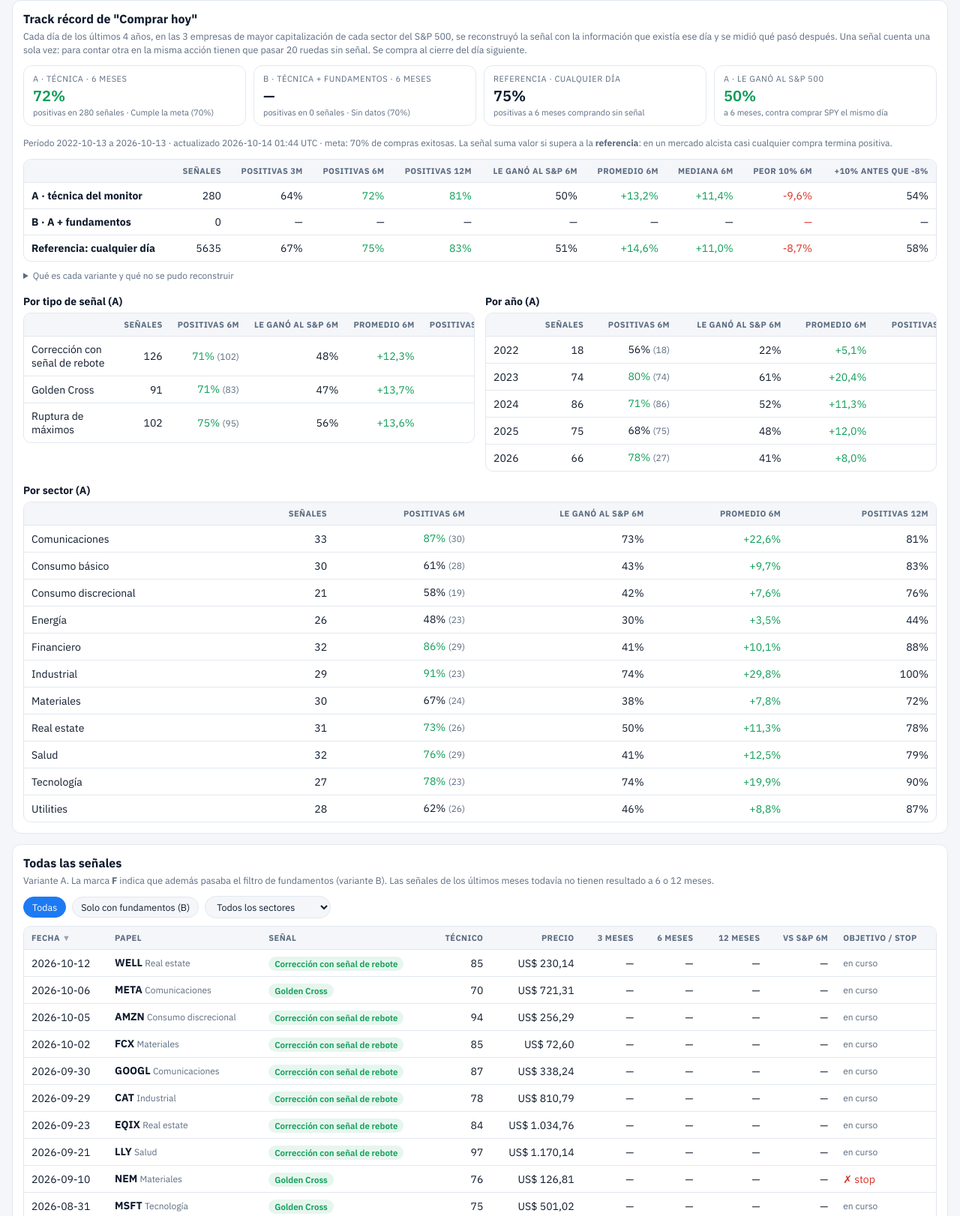
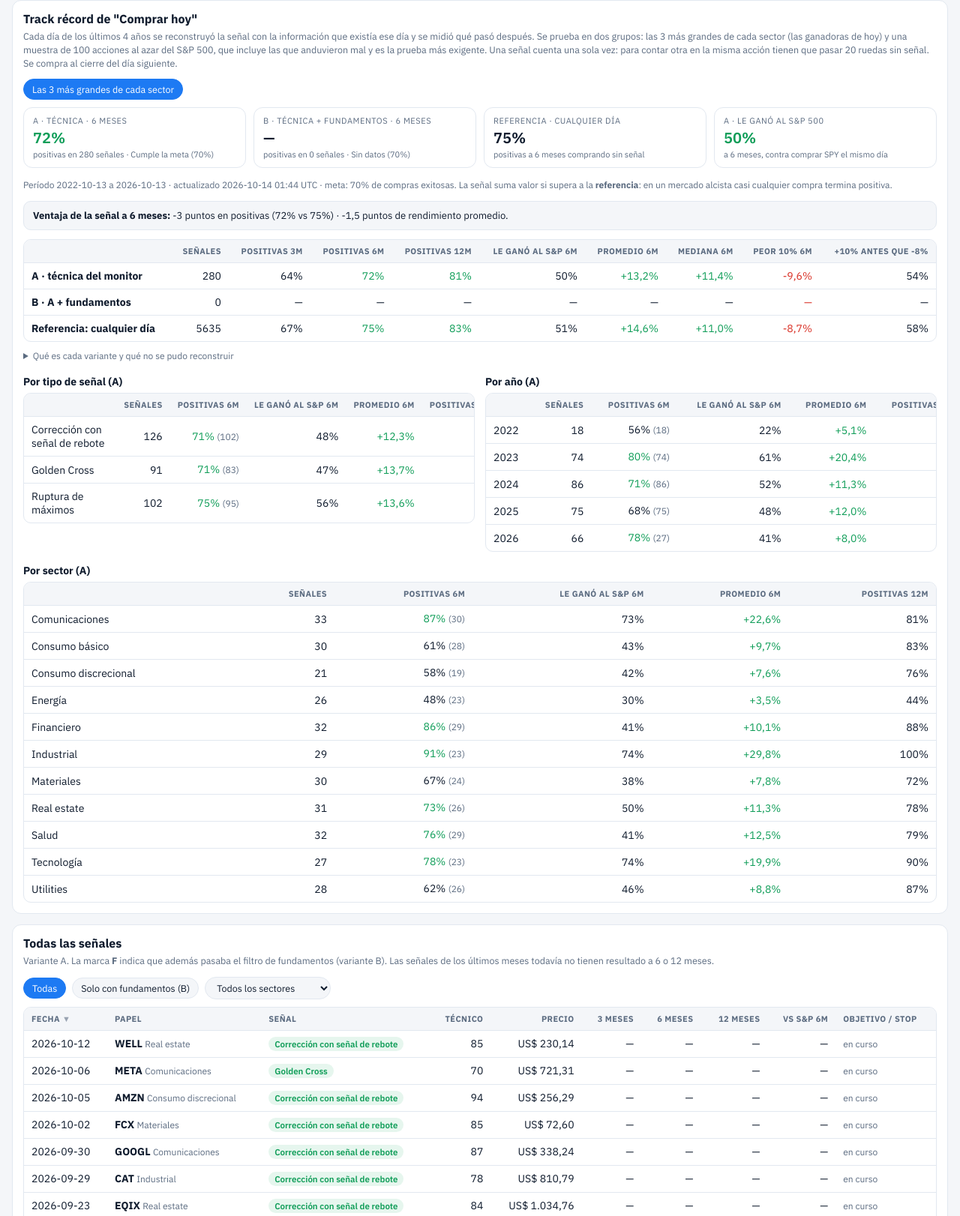
Before and after one commit to finanzasconpedro-gif/monitor-prospei, a plain HTML site: page control.html in a window 1280 px wide. Shown: the part 81-1703 px from the top of the page at 75% size. Drawn offline with Linux system fonts and the light colour scheme.

Commit message:
Update control.html

```diff
--- a/control.html
+++ b/control.html
@@ -202,7 +202,8 @@ footer{max-width:1280px;margin:0 auto;padding:4px 16px 30px;font-size:11.5px;col
   <section id="t-bt">
     <div class="card">
       <h2>Track récord de "Comprar hoy"</h2>
-      <p class="sub">Cada día de los últimos 4 años, en las 3 empresas de mayor capitalización de cada sector del S&amp;P 500, se reconstruyó la señal con la información que existía ese día y se midió qué pasó después. Una señal cuenta una sola vez: para contar otra en la misma acción tienen que pasar 20 ruedas sin señal. Se compra al cierre del día siguiente.</p>
+      <p class="sub">Cada día de los últimos 4 años se reconstruyó la señal con la información que existía ese día y se midió qué pasó después. Se prueba en dos grupos: las 3 más grandes de cada sector (las ganadoras de hoy) y una muestra de 100 acciones al azar del S&amp;P 500, que incluye las que anduvieron mal y es la prueba más exigente. Una señal cuenta una sola vez: para contar otra en la misma acción tienen que pasar 20 ruedas sin señal. Se compra al cierre del día siguiente.</p>
+      <div class="bar" id="bt-uni"></div>
       <div id="bt-body"><p class="note">Cargando…</p></div>
     </div>
     <div class="card" id="bt-ep-card" hidden>
@@ -253,13 +254,19 @@ async function loadBT(){
 }
 const P0=x=>x==null||!isFinite(x)?'—':fmt(x*100,0)+'%';
 function btVerdict(s,goal){if(!s||!s.n)return['','Sin datos'];const ok=s.win>=goal;return[ok?'up':'down',ok?'Cumple la meta':'No llega a la meta']}
+S.btu='broad';
 function renderBT(){
-  const B=S.bt,A=B.variants.A,Bv=B.variants.B,base=B.base,g=B.goal;
+  const B0=S.bt,US=B0.universes||{top:B0};if(!US[S.btu])S.btu=Object.keys(US)[0];
+  const B={...B0,...US[S.btu]};S.btc=B;
+  $('#bt-uni').innerHTML=Object.entries(US).map(([k,u])=>`<button class="chip ${k===S.btu?'on':''}" data-btu="${k}">${esc(u.label||'Las 3 más grandes de cada sector')}${u.n?` (${u.n})`:''}</button>`).join('');
+  $$('[data-btu]').forEach(b=>b.onclick=()=>{S.btu=b.dataset.btu;renderBT()});
+  const secWarn=B0.sec&&B0.sec.ok<B0.sec.total*0.8?`<div class="cedbox" style="margin-bottom:10px">⚠️ Solo se pudieron bajar los balances de ${B0.sec.ok} de ${B0.sec.total} empresas de la SEC${B0.sec.error?': '+esc(B0.sec.error):''}. La variante B queda incompleta.</div>`:'';
+  const A=B.variants.A,Bv=B.variants.B,base=B.base,g=B.goal;
   const tile=(lbl,v,meta,good)=>`<div class="kpi"><div class="l">${lbl}</div><div class="v ${good==null?'':good?'up':'down'}">${v}</div><div class="s">${meta}</div></div>`;
   const vA=btVerdict(A['6m'],g),vB=btVerdict(Bv['6m'],g);
   const row=(name,v)=>`<tr><td><b>${name}</b></td><td class="n">${v['6m'].n||0}</td>${['3m','6m','12m'].map(h=>`<td class="n ${v[h].n?(v[h].win>=g?'up':''):''}">${P0(v[h].win)}</td>`).join('')}<td class="n">${P0(v['6m'].beat)}</td><td class="n ${cls(v['6m'].avg)}">${pct(v['6m'].avg,1)}</td><td class="n ${cls(v['6m'].med)}">${pct(v['6m'].med,1)}</td><td class="n down">${pct(v['6m'].p10,1)}</td><td class="n">${P0(v.ts.target)}</td></tr>`;
   const grp=(obj,title)=>`<div style="min-width:0"><h4 style="margin:16px 0 6px">${title}</h4><div class="tw"><table><thead><tr><th></th><th class="n">Señales</th><th class="n">Positivas 6m</th><th class="n">Le ganó al S&amp;P 6m</th><th class="n">Promedio 6m</th><th class="n">Positivas 12m</th></tr></thead><tbody>${Object.entries(obj).map(([k,v])=>`<tr><td>${esc(k)}</td><td class="n">${v.n}</td><td class="n ${v['6m'].n&&v['6m'].win>=g?'up':''}">${P0(v['6m'].win)}${v['6m'].n?` <span class="note">(${v['6m'].n})</span>`:''}</td><td class="n">${P0(v['6m'].beat)}</td><td class="n ${cls(v['6m'].avg)}">${pct(v['6m'].avg,1)}</td><td class="n">${P0(v['12m'].win)}</td></tr>`).join('')}</tbody></table></div></div>`;
-  $('#bt-body').innerHTML=`
+  $('#bt-body').innerHTML=secWarn+`
     <div class="kpis" style="display:grid;grid-template-columns:repeat(auto-fit,minmax(200px,1fr));gap:10px;margin:6px 0 14px">
       ${tile('A · técnica · 6 meses',P0(A['6m'].win),`positivas en ${A['6m'].n||0} señales · ${vA[1]} (${P0(g)})`,A['6m'].n?A['6m'].win>=g:null)}
       ${tile('B · técnica + fundamentos · 6 meses',P0(Bv['6m'].win),`positivas en ${Bv['6m'].n||0} señales · ${vB[1]} (${P0(g)})`,Bv['6m'].n?Bv['6m'].win>=g:null)}
@@ -267,6 +274,7 @@ function renderBT(){
       ${tile('A · le ganó al S&P 500',P0(A['6m'].beat),'a 6 meses, contra comprar SPY el mismo día',A['6m'].beat!=null?A['6m'].beat>=0.5:null)}
     </div>
     <p class="note">Período ${esc(B.period.from)} a ${esc(B.period.to)} · actualizado ${esc(B.generated)} · meta: ${P0(g)} de compras exitosas. La señal suma valor si supera a la <b>referencia</b>: en un mercado alcista casi cualquier compra termina positiva.</p>
+    ${A['6m'].n&&base['6m'].n?`<div class="cedbox" style="margin:8px 0 12px"><b>Ventaja de la señal a 6 meses:</b> ${(A['6m'].win-base['6m'].win)>=0?'+':''}${fmt((A['6m'].win-base['6m'].win)*100,0)} puntos en positivas (${P0(A['6m'].win)} vs ${P0(base['6m'].win)}) · ${(A['6m'].avg-base['6m'].avg)>=0?'+':''}${fmt((A['6m'].avg-base['6m'].avg)*100,1)} puntos de rendimiento promedio${Bv['6m'].n?` · con fundamentos (B): ${(Bv['6m'].win-base['6m'].win)>=0?'+':''}${fmt((Bv['6m'].win-base['6m'].win)*100,0)} puntos`:''}.</div>`:''}
     <div class="tw"><table><thead><tr><th></th><th class="n">Señales</th><th class="n">Positivas 3m</th><th class="n">Positivas 6m</th><th class="n">Positivas 12m</th><th class="n">Le ganó al S&amp;P 6m</th><th class="n">Promedio 6m</th><th class="n">Mediana 6m</th><th class="n">Peor 10% 6m</th><th class="n">+${P0(B.target)} antes que ${P0(B.stop)}</th></tr></thead>
       <tbody>${row('A · técnica del monitor',A)}${row('B · A + fundamentos',Bv)}${row('Referencia: cualquier día',base)}</tbody></table></div>
     <details style="margin-top:10px"><summary class="note" style="cursor:pointer">Qué es cada variante y qué no se pudo reconstruir</summary>
@@ -282,7 +290,7 @@ function renderBT(){
   $('#bt-ep-card').hidden=false;renderBTEp();
 }
 function renderBTEp(){
-  const B=S.bt;if(!B)return;const bs=new Set(B.b_set||[]),sec=$('#bt-sec').value;
+  const B=S.btc;if(!B)return;const bs=new Set(B.b_set||[]),sec=$('#bt-sec').value;
   let rows=B.episodes.map(e=>({...e,fb:bs.has(e.t+'|'+e.date),vs6:e['6m']!=null&&e.spy_6m!=null?e['6m']-e.spy_6m:null}));
   if(S.btf==='B')rows=rows.filter(e=>e.fb);if(sec)rows=rows.filter(e=>e.sector===sec);
   const r=v=>`<span class="${cls(v)}">${pct(v,1)}</span>`;
```
